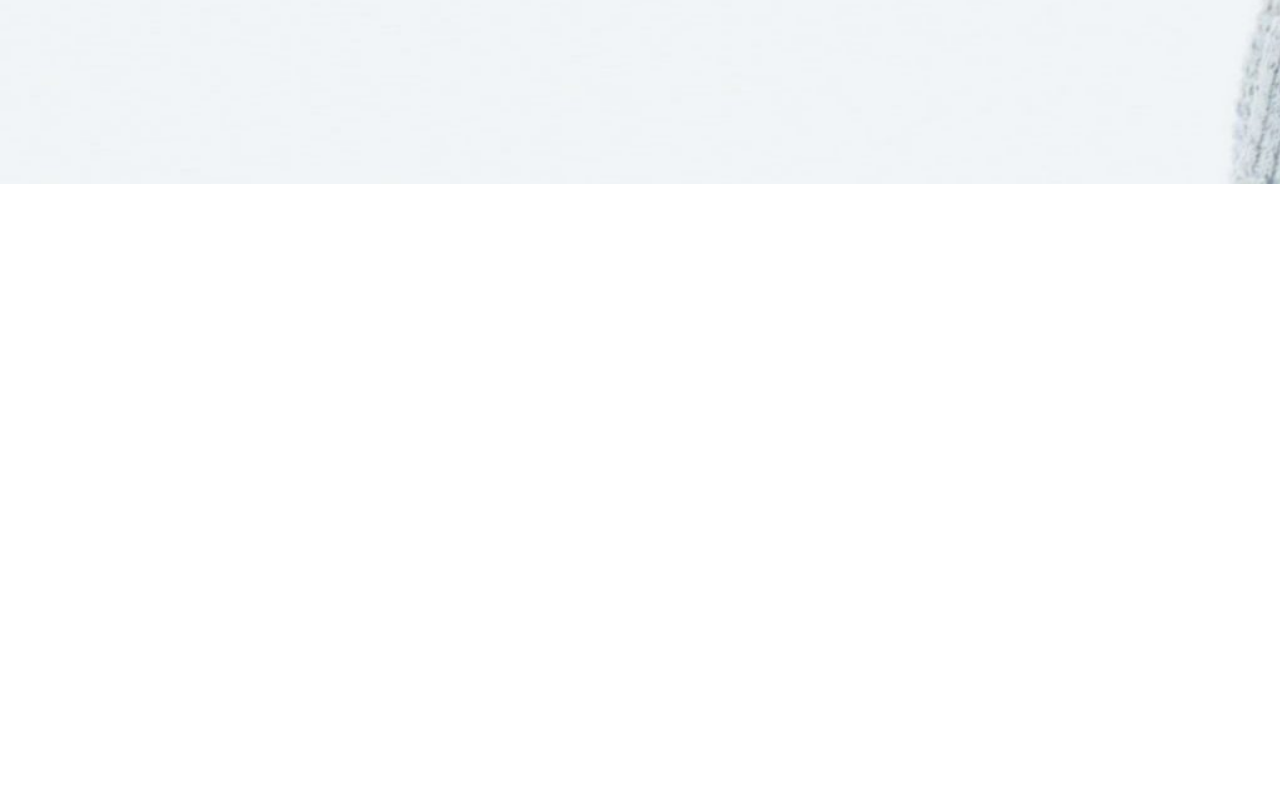
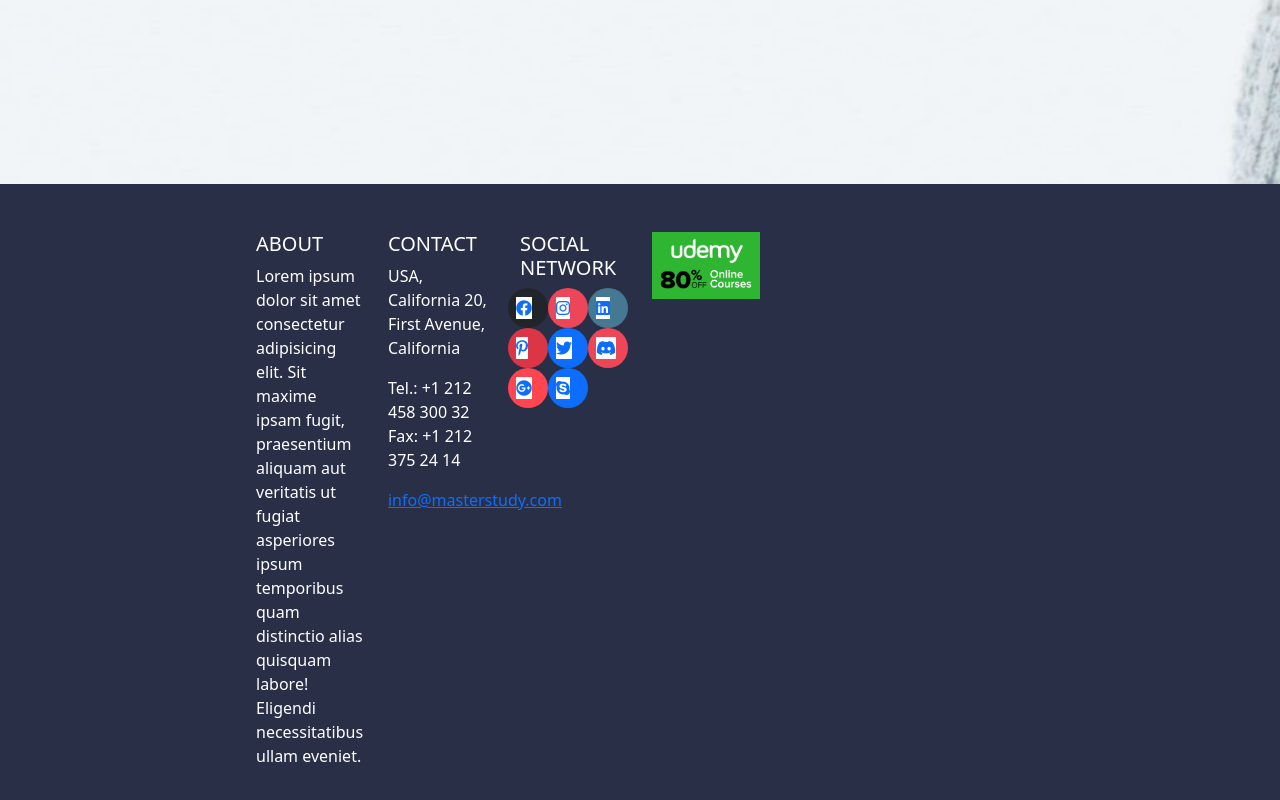
Before and after one commit to DaviLeoMeda/proj-html-vuejs, a Vue app: page / in a window 1280 px wide. Shown: the part 4292-5092 px from the top of the page. Before the commit the page ends 4476 px from the top, so only its background shows below. Built offline with nearby package versions, Linux system fonts and the light colour scheme.

Commit message:
Footer under costruction

```diff
--- a/src/App.vue
+++ b/src/App.vue
@@ -25,6 +25,7 @@ export default {
 <template>
   <HeaderComp />
   <MainComp />
+  <FooterComp />
 </template>
 
 <style lang="scss">
--- a/src/components/FooterComp.vue
+++ b/src/components/FooterComp.vue
@@ -1,10 +1,32 @@
 <script>
+import FooterFirst from "./FooterFirst.vue"
 
 export default {
-    name: "FooterComp"
+    name: "FooterComp",
+    components: {
+        FooterFirst
+    }
 }
 </script>
 
-<template></template>
+<template>
+    <footer>
+        <div class="containerShort py-5">
+            <FooterFirst />
+        </div>
+    </footer>
+</template>
 
-<style lang="scss" scoped></style>
+<style lang="scss" scoped>
+@use '../style/partials/variables' as *;
+
+footer {
+
+    background-color: $bg-blueBar;
+
+    .containerShort {
+        width: 60%;
+        margin: 0 auto;
+    }
+}
+</style>
--- /dev/null
+++ b/src/components/FooterFirst.vue
@@ -0,0 +1,97 @@
+<script>
+
+
+export default {
+    name: "FooterFirst",
+
+
+}
+</script>
+
+
+<template>
+    <div class="row">
+        <div class="text-white col-2">
+            <h5 class="text-uppercase">
+                about
+            </h5>
+            <p>Lorem ipsum dolor sit amet consectetur adipisicing elit. Sit maxime ipsam fugit, praesentium aliquam aut
+                veritatis ut fugiat asperiores ipsum temporibus quam distinctio alias quisquam labore! Eligendi
+                necessitatibus ullam eveniet.</p>
+        </div>
+        <div class="text-white col-2">
+            <h5 class="text-uppercase">
+                contact
+            </h5>
+            <p>USA, California 20, First Avenue, California</p>
+            <p>
+                Tel.: +1 212 458 300 32
+                Fax: +1 212 375 24 14
+            </p>
+            <span><a href="#">info@masterstudy.com</a></span>
+        </div>
+        <div class="text-white col-2">
+            <h5 class="text-uppercase">
+                social network
+            </h5>
+            <div class="row">
+                <span class="social col-3 bg-dark rounded-5 p-2">
+                    <a href="#"><i class="fa-brands fa-facebook"></i></a>
+                </span>
+                <span class="social col-3 bg-pinker rounded-5 p-2">
+                    <a href="#"><i class="fa-brands fa-instagram"></i></a>
+                </span>
+                <span class="social col-3 bg-petrol rounded-5 p-2">
+                    <a href="#"><i class="fa-brands fa-linkedin"></i></a>
+                </span>
+                <span class="social col-3 bg-danger rounded-5 p-2">
+                    <a href="#"><i class="fa-brands fa-pinterest-p"></i></a>
+                </span>
+                <span class="social col-3 bg-primary rounded-5 p-2">
+                    <a href="#"><i class="fa-brands fa-twitter"></i></a>
+                </span>
+                <span class="social col-3 bg-pinker rounded-5 p-2">
+                    <a href="#"><i class="fa-brands fa-discord"></i></a>
+                </span>
+                <span class="social col-3 bg-coral rounded-5 p-2">
+                    <a href="#"><i class="fa-brands fa-google-plus"></i></a>
+                </span>
+                <span class="social col-3 bg-primary rounded-5 p-2">
+                    <a href="#"><i class="fa-brands fa-skype"></i></a>
+                </span>
+
+            </div>
+        </div>
+        <div class="col-2">
+            <img class="w-100" src="../../public/img/Top-udemy-courses-90-percent-off.jpg" alt="">
+        </div>
+    </div>
+</template>
+
+<style lang="scss" scoped>
+@use '../style/partials/variables' as *;
+
+.bg-pinker {
+    background-color: $bg-pink;
+}
+
+.bg-petrol {
+    background-color: $bg-petrol;
+}
+
+.bg-coral {
+    background-color: $bg-coral;
+}
+
+div {
+    .social {
+
+        width: 40px;
+
+        a {
+            background-color: #fff;
+
+        }
+    }
+}
+</style>
--- a/src/style/partials/_variables.scss
+++ b/src/style/partials/_variables.scss
@@ -9,3 +9,5 @@ $bg-whitening: #fff;
 $bg-coral: #ff4550;
 
 $bg-oxford: #334453;
+
+$bg-pink: #ec4658;
```
Also changed, not shown: src/components/Testimonials.vue (+0 -11 lines).
